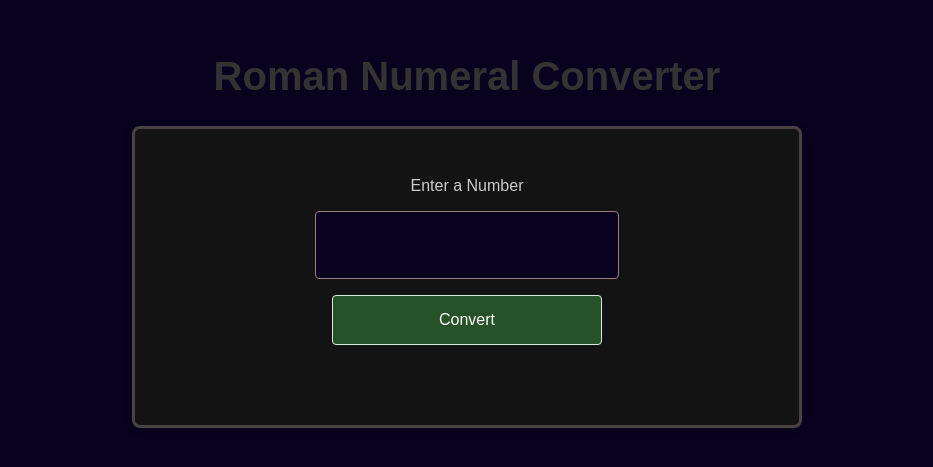
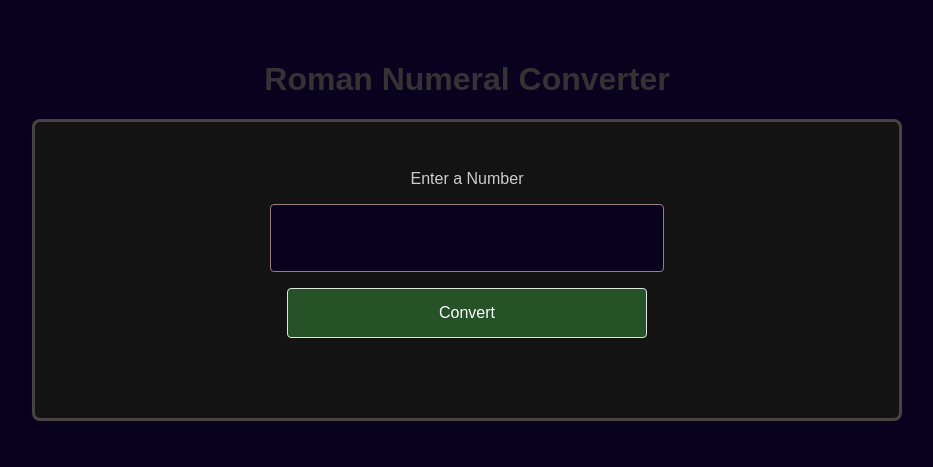
Before and after one commit to zainabbehzad/Roman-Numeral-Converter, a plain HTML site: page index.html in a window 1280 px wide. Shown: the part 159-626 px from the top of the page, without its empty margins (173-1106 px from the left). Drawn offline with Linux system fonts and the light colour scheme.

```diff
--- a/styles.css
+++ b/styles.css
@@ -68,21 +68,6 @@ input, button {
   color: #333;
 }
 
-@media (min-width: 480px) {
-  .container {
-    width: 80%;
-    max-width: 600px;
-  }
-
-  h1 {
-    font-size: 2.5rem;
-  }
-
-  input, button {
-    max-width: 400px;
-  }
-}
-
 @media (min-width: 768px) {
   .container {
     width: 600px;
```
